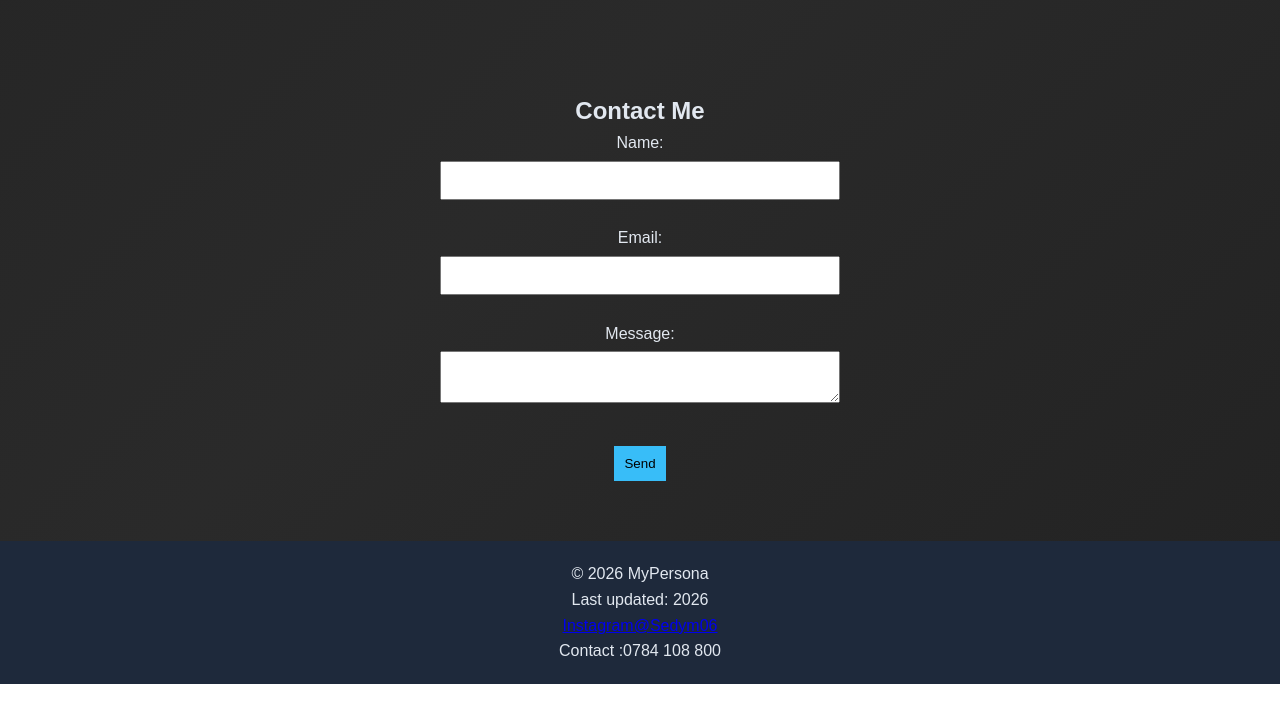
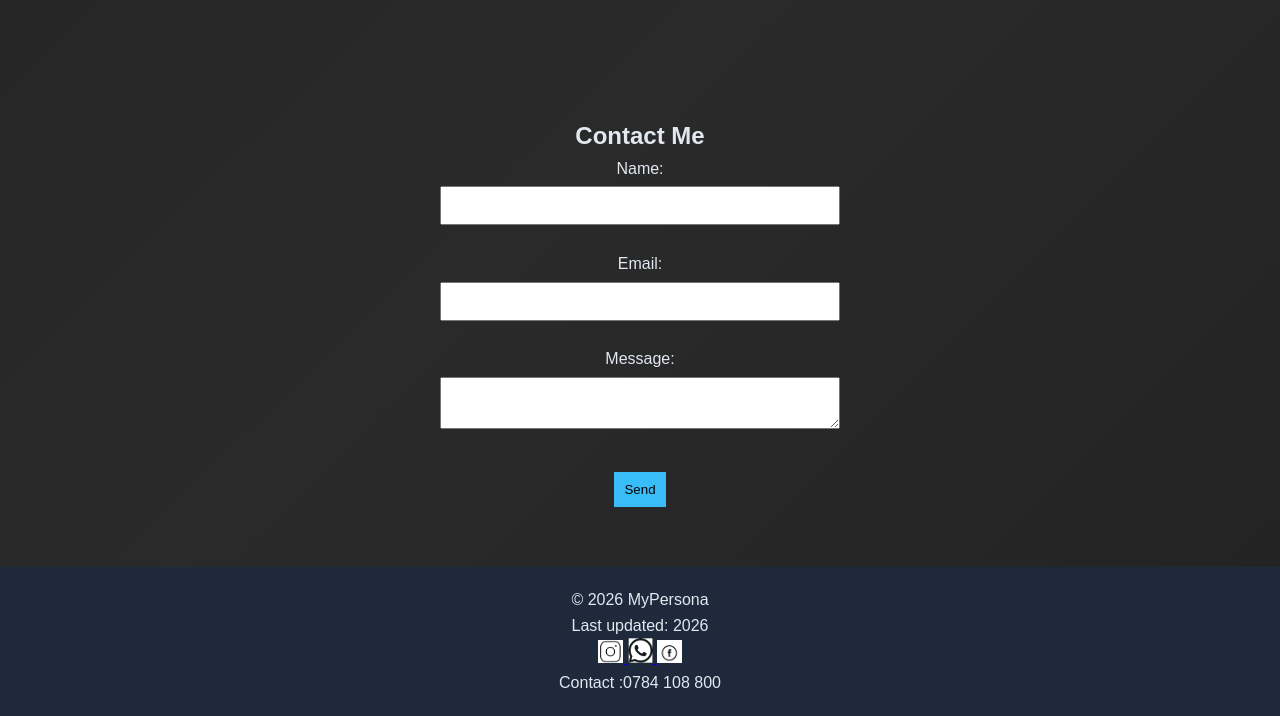
Before and after one commit to cedrickmuhwati-ctrl/mypersona1, a plain HTML site: page index.html in a window 1280 px wide. Shown: the part 1619-2335 px from the top of the page. Before the commit the page ends 2303 px from the top, so only its background shows below. Drawn offline with Linux system fonts and the light colour scheme.

Commit message:
Add files via upload

```diff
--- a/index.html
+++ b/index.html
@@ -136,7 +136,16 @@
     <footer>
         <p>© 2026 MyPersona</p>
         <p>Last updated: 2026</p>
-         <a href="https://instagram.com/sedym06" target="_blank">Instagram@Sedym06</a>
+         <a href="https://instagram.com/sedym06" target="_blank">
+    <img src="assets/ig.png" alt="Instagram" width="25">
+    <a href="https://wa.me/263784109800" target="_blank">
+        <img src="assets/app.png" alt="WhatsApp" width="25">
+    </a>
+
+    <a href="https://facebook.com/Cedrick Muhwati" target="_blank">
+        <img src="assets/f.png" alt="Facebook" width="25">
+    </a>
+</a>
          <p> Contact :0784 108 800</p>
     </footer>
 
--- a/style.css
+++ b/style.css
@@ -23,8 +23,9 @@
 
 /* ===== NAVBAR ===== */
 header {
-    background: var(--card);
+    background: transparent;
     padding: 15px 30px;
+}
 }
 
 nav {
```
Also changed, not shown: assets/app.png (added), assets/f.png (added), assets/ig.png (added).
